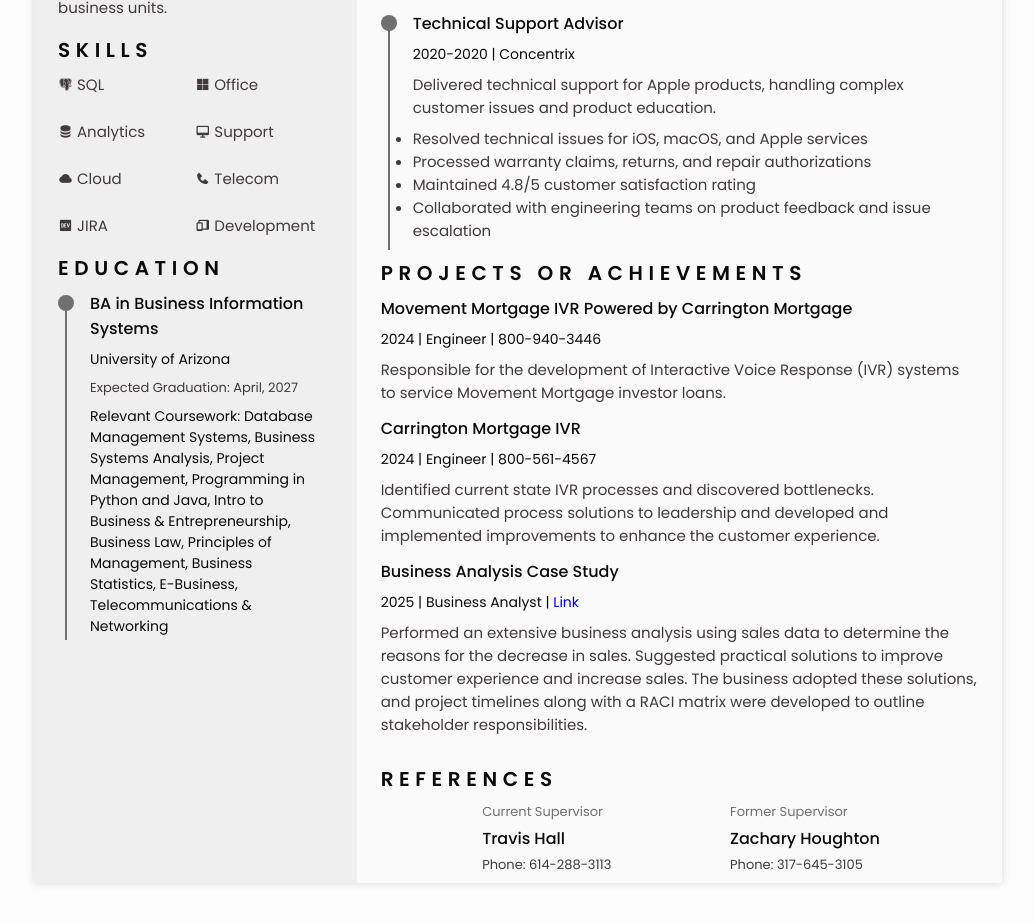
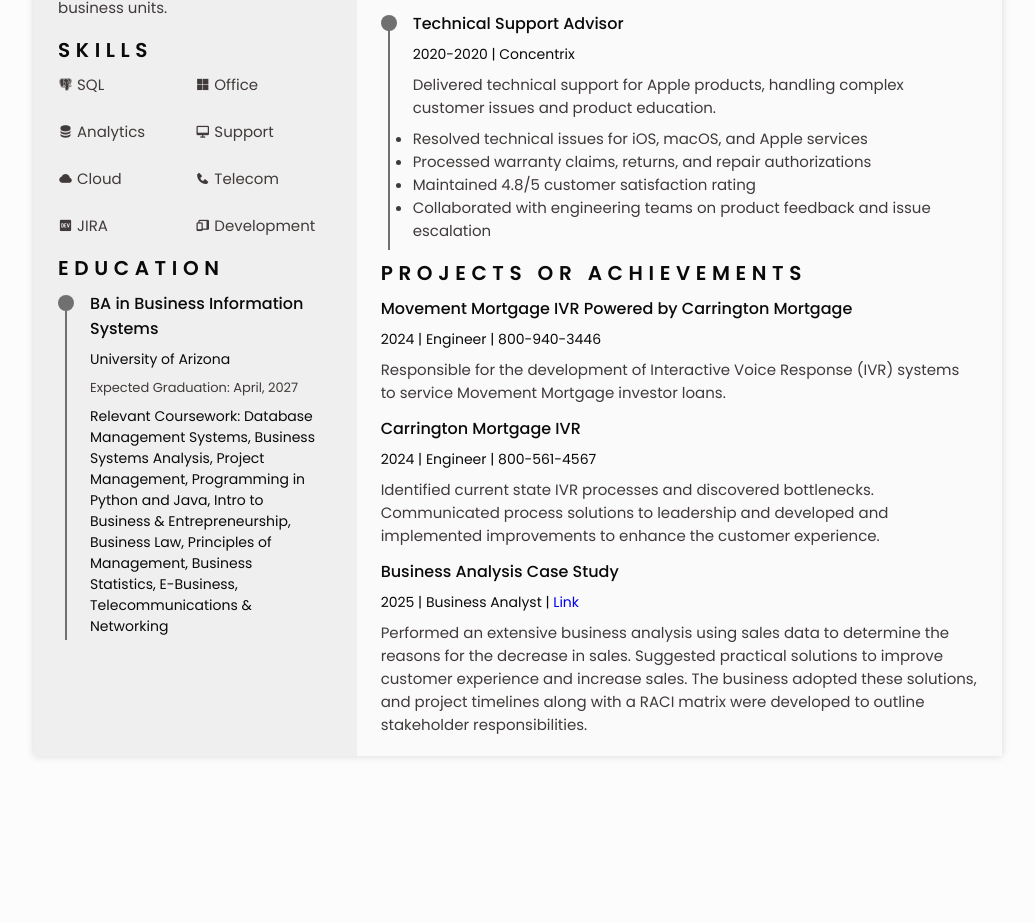
Before and after one commit to noah-mckibben/noah-mckibben.github.io, a website: page index.html in a window 1280 px wide. Shown: the part 800-1723 px from the top of the page, without its empty margins (122-1157 px from the left). After the commit the page ends 1604 px from the top, so only its background shows below. Drawn offline with nearby package versions, Linux system fonts and the light colour scheme.

Commit message:
Remove references

```diff
--- a/index.html
+++ b/index.html
@@ -289,28 +289,6 @@
                     </div>
                 </div>
             </section>
-
-             <!--========== REFERENCES ==========-->
-            <section class="references section" id="references">
-                <h2 class="section-title">References</h2>
-<div class="references_container">
-    <div class="references_content bd-grid">
-        <span class="references_subtitle">Current Supervisor</span>
-        <h3 class="references_title">Travis Hall</h3>
-        <ul class="references_contact">
-            <li>Phone: 614-288-3113</li>
-        </ul>
-    </div>
-
-    <div class="references_content bd-grid">
-        <span class="references_subtitle">Former Supervisor</span>
-        <h3 class="references_title">Zachary Houghton</h3>
-        <ul class="references_contact">
-            <li>Phone: 317-645-3105</li>
-        </ul>
-    </div>
-</div>
-            </section>
                 </div>
                     </div>
 </main>
```
